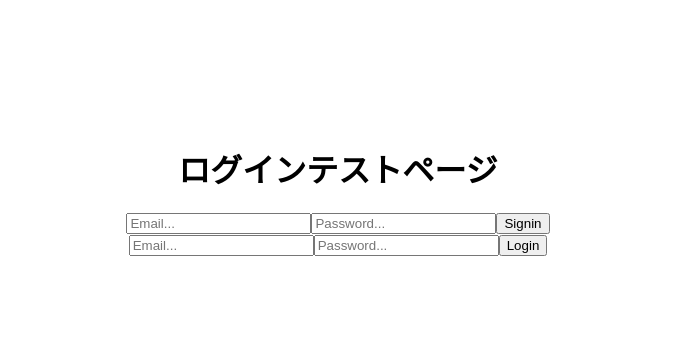
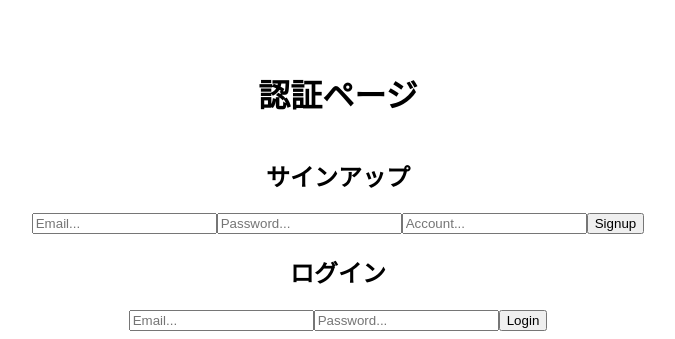
Before and after one commit to hirosyos/next_doc_test, a Next.js app: page /auth/login in a window 1280 px wide. Shown: the part 258-597 px from the top of the page, without its empty margins (302-977 px from the left). Built offline with nearby package versions, Linux system fonts and the light colour scheme; no server answers.

Commit message:
ユーザ登録昨日

```diff
--- a/pages/auth/login.js
+++ b/pages/auth/login.js
@@ -6,9 +6,20 @@ import firebase from "../../plugins/firebase";
 import styles from "../../styles/Home.module.scss";
 import Layout from "../../components/Layout";
 
-const Signin = () => {
+// Firestoreにデータを送信する関数
+const postDataToFirestore = async (collectionName, docName, postData) => {
+    const addedData = await firebase
+        .firestore()
+        .collection(collectionName)
+        .doc(docName)
+        .set(postData);
+    return addedData;
+};
+
+const Signup = () => {
     const [email, setEmail] = useState("");
     const [pass, setPass] = useState("");
+    const [account, setAccount] = useState("");
     const [error, setError] = useState(null);
     const [pending, setPending] = useState(false);
     const mounted = useRef(true);
@@ -24,6 +35,14 @@ const Signin = () => {
         setPending(true);
         try {
             await firebase.auth().createUserWithEmailAndPassword(email, pass);
+
+            // //ユーザデータ書き込み
+            const postData = {
+                history: "React難しい",
+                id: "4",
+                name: account,
+            };
+            await postDataToFirestore("users2", account, postData);
         } catch (e) {
             console.log(e.message, mounted);
             if (mounted.current) setError(e);
@@ -33,7 +52,7 @@ const Signin = () => {
     };
     return (
         <>
-            <h1>ログインテストページ</h1>
+            <h2>サインアップ</h2>
             <form onSubmit={onSubmit}>
                 <input
                     type="email"
@@ -47,7 +66,13 @@ const Signin = () => {
                     onChange={(e) => setPass(e.target.value)}
                     placeholder="Password..."
                 />
-                <button type="submit">Signin</button>
+                <input
+                    type="text"
+                    value={account}
+                    onChange={(e) => setAccount(e.target.value)}
+                    placeholder="Account..."
+                />
+                <button type="submit">Signup</button>
                 {pending && "Pending..."}
                 {error && `Error: ${error.message}`}
             </form>
@@ -82,6 +107,7 @@ const Login = () => {
     };
     return (
         <>
+            <h2>ログイン</h2>
             <form onSubmit={onSubmit}>
                 <input
                     type="email"
@@ -163,7 +189,8 @@ function Auth() {
                         <title>自分史図書館/ログイン</title>
                         <link rel="icon" href="/favicon.ico" />
                     </Head>
-                    <Signin />
+                    <h1>認証ページ</h1>
+                    <Signup />
                     <Login />
                 </div>
             </Layout>
--- a/pages/history/[userid].js
+++ b/pages/history/[userid].js
@@ -13,6 +13,12 @@ import firebase from "../../plugins/firebase";
 import styles from "../../styles/Home.module.scss";
 import Layout from "../../components/Layout";
 import { useAuthState } from "react-firebase-hooks/auth";
+
+export async function getServerSideProps() {
+    return {
+        props: {}, // will be passed to the page component as props
+    };
+}
 
 // コンポーネント：ユーザーページ出力
 const UserPage = () => {
--- a/pages/index.js
+++ b/pages/index.js
@@ -55,6 +55,11 @@ function HomePage() {
                             <a>ユーザ３のページ</a>
                         </Link>
                     </li>
+                    <li>
+                        <Link href="/history/hoge9">
+                            <a>hoge9のページ</a>
+                        </Link>
+                    </li>
                 </ul>
             </div>
         </Layout>
```
